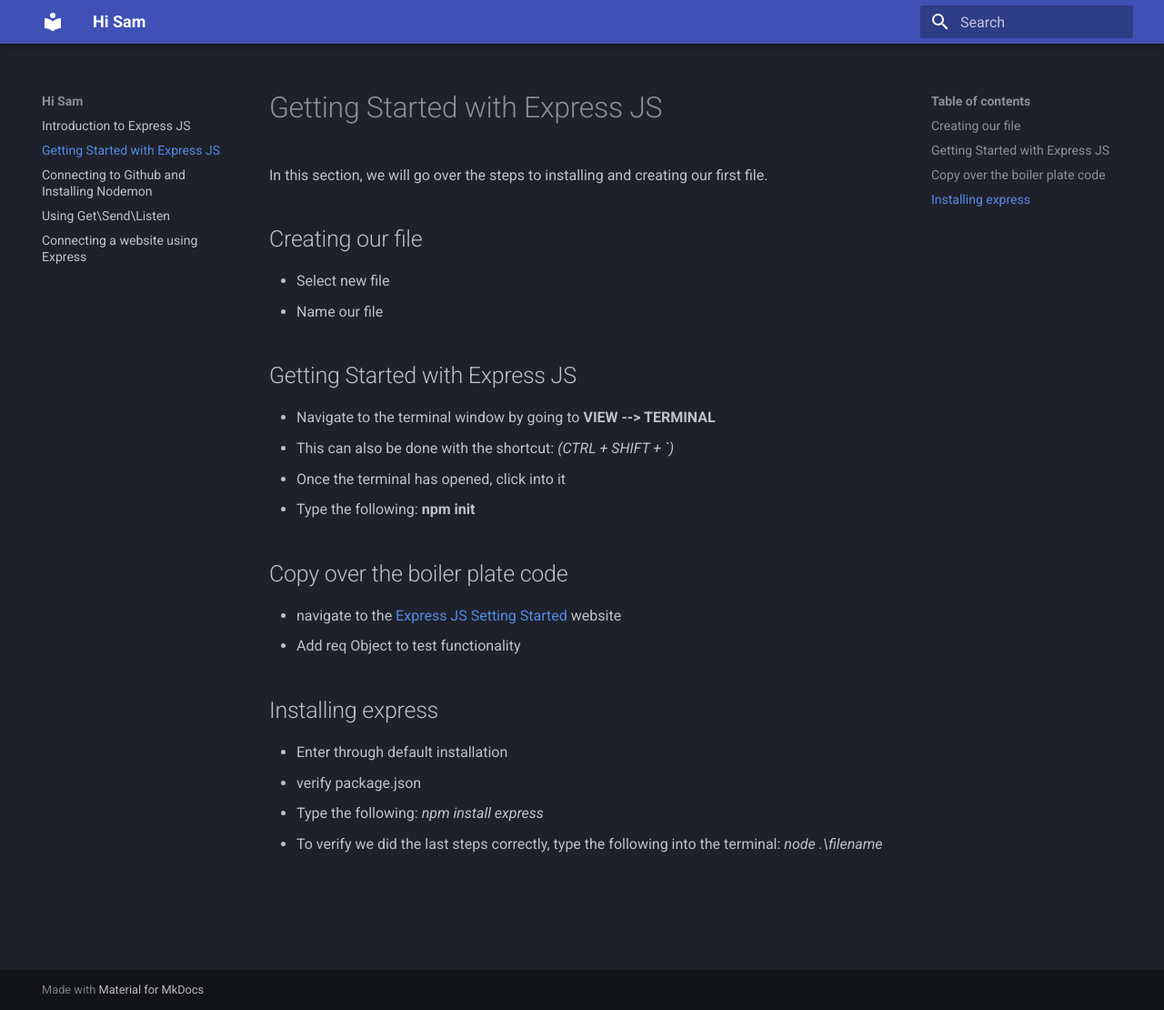
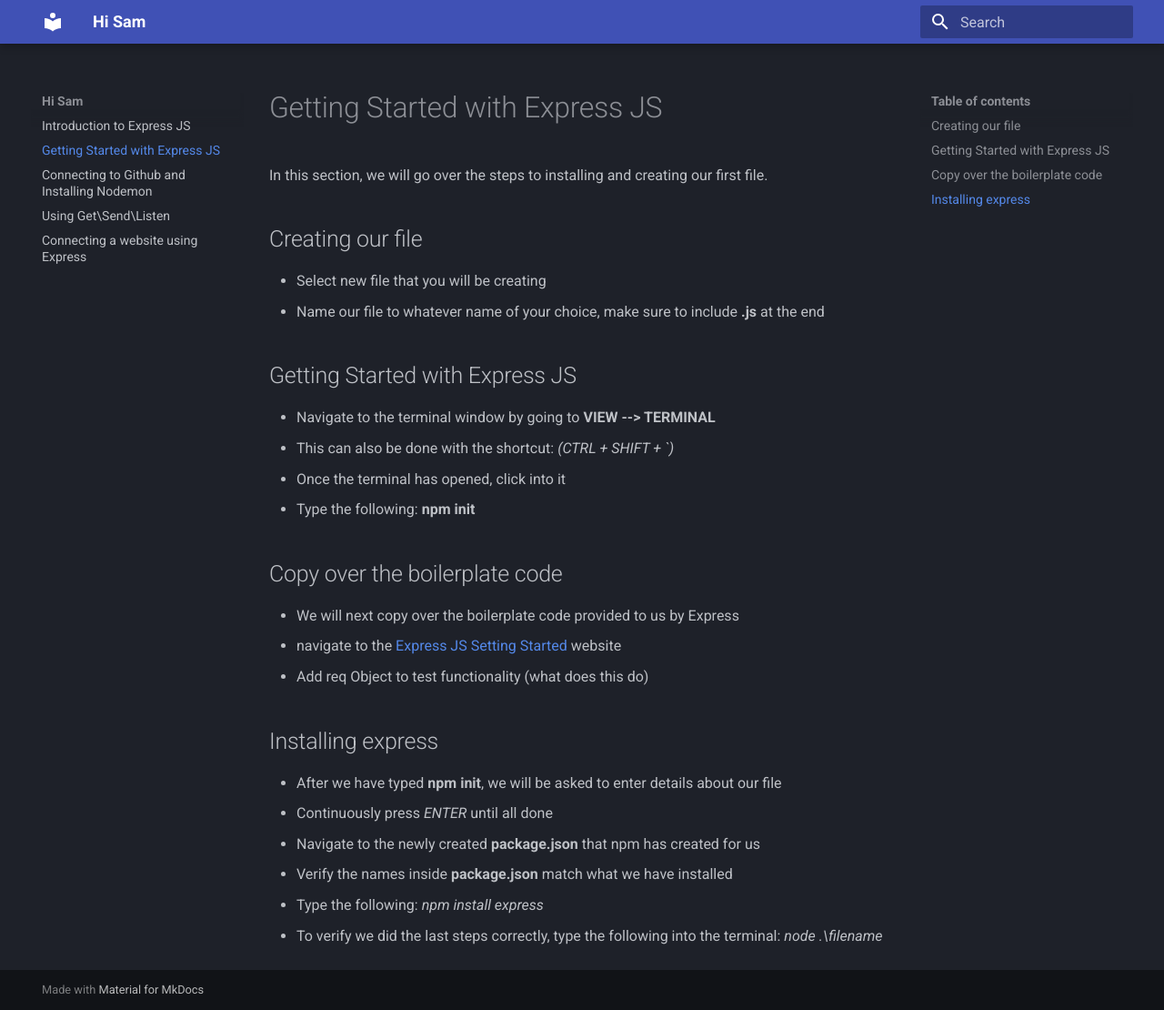
Before and after one commit to NBSutton98/COM-Documentation, an MkDocs documentation site: the page built from docs/task1.md, in a window 1280 px wide and 1110 px high. Shown: the whole window at 91% size. Built offline with MkDocs 1.6.1 and Material for MkDocs 9.7.7, drawn with Linux system fonts in a browser that asks for light colours.

Commit message:
Update task1.md

```diff
--- a/docs/task1.md
+++ b/docs/task1.md
@@ -4,8 +4,8 @@
 In this section, we will go over the steps to installing and creating our first file.
 
 ## Creating our file
-- Select new file
-- Name our file
+- Select new file that you will be creating
+- Name our file to whatever name of your choice, make sure to include **.js** at the end
 
 ## Getting Started with Express JS
 - Navigate to the terminal window by going to **VIEW --> TERMINAL**
@@ -14,12 +14,15 @@
 - Type the following: **npm init**
 
 
-## Copy over the boiler plate code
+## Copy over the boilerplate code
+- We will next copy over the boilerplate code provided to us by Express
 - navigate to the [Express JS Setting Started](https://expressjs.com/en/starter/installing.html) website
-- Add req Object to test functionality
+- Add req Object to test functionality (what does this do)
 
 ## Installing express
-- Enter through default installation
-- verify package.json
+- After we have typed **npm init**, we will be asked to enter details about our file
+- Continuously press *ENTER* until all done
+- Navigate to the newly created **package.json** that npm has created for us
+- Verify the names inside **package.json** match what we have installed
 - Type the following: *npm install express*
 - To verify we did the last steps correctly, type the following into the terminal: *node .\filename*
```
